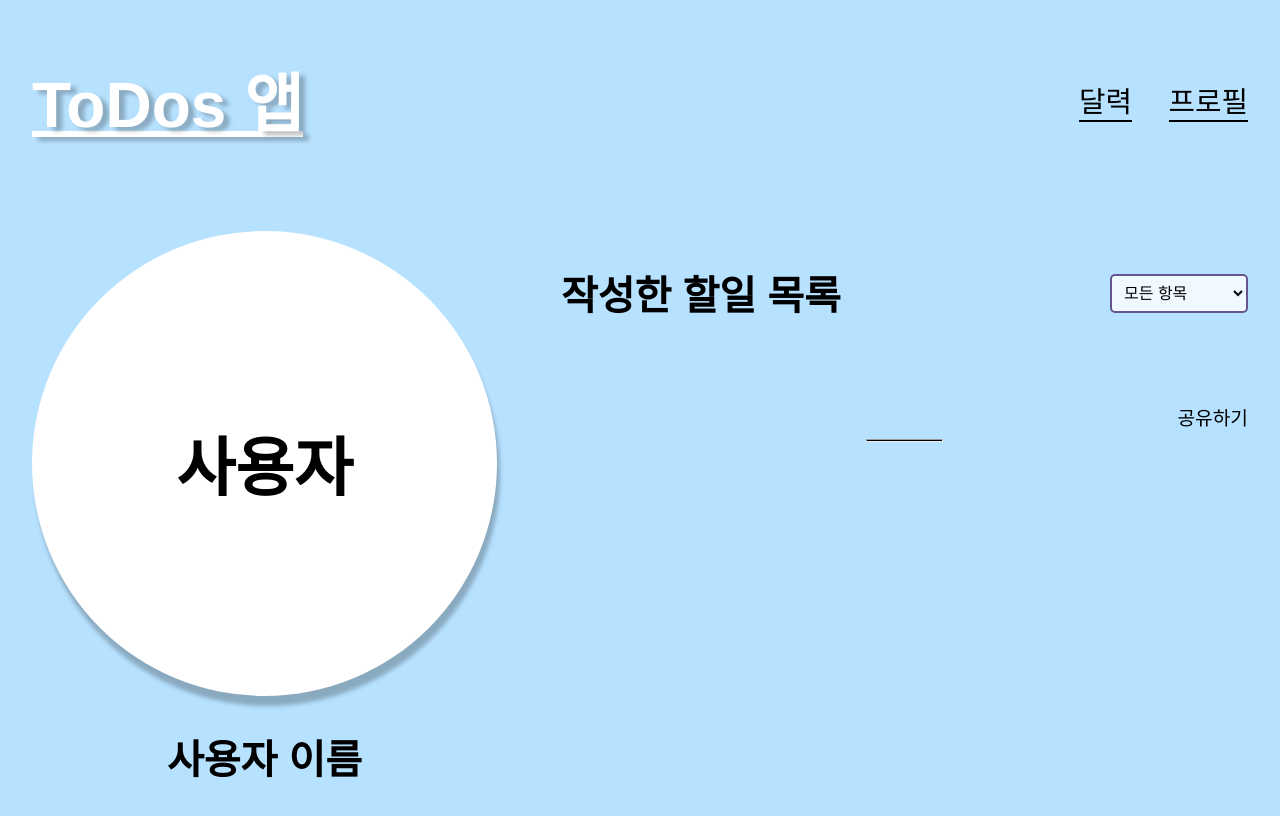
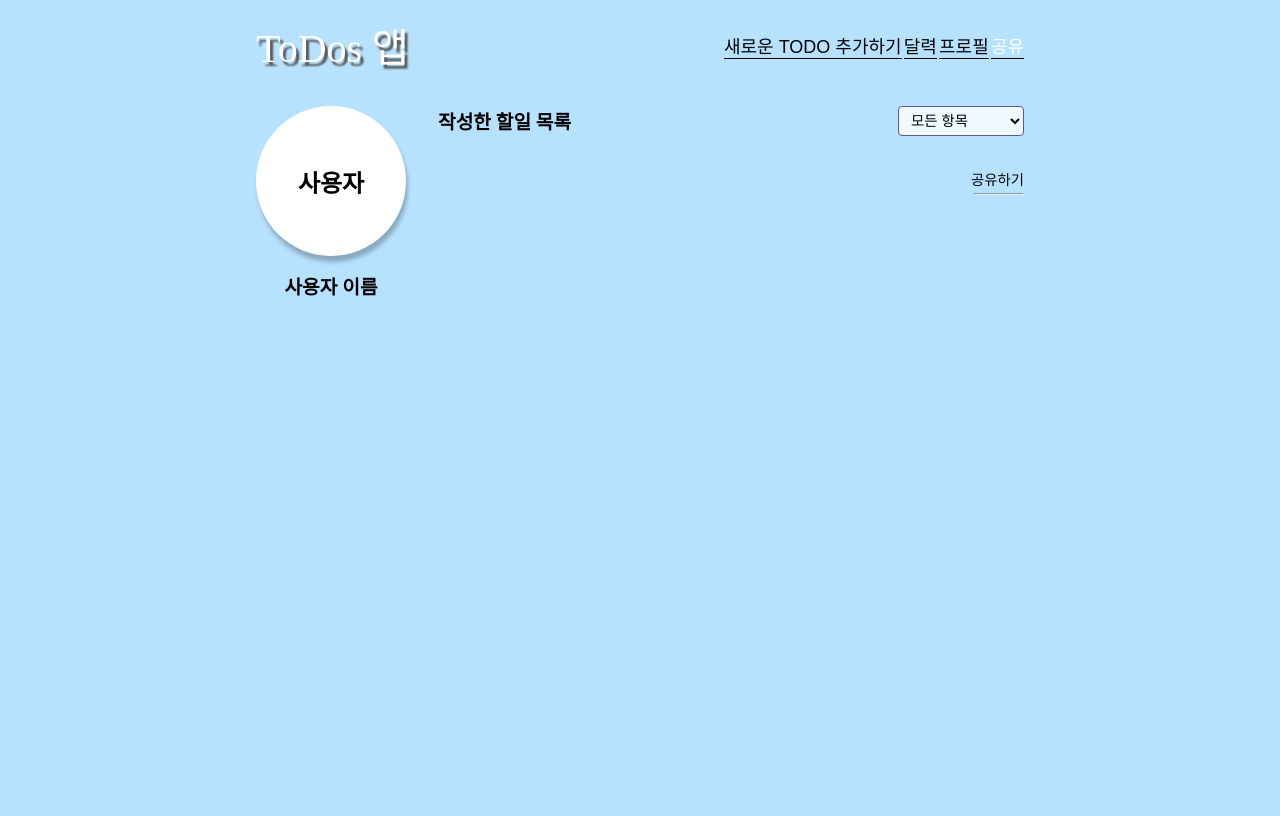
Before and after one commit to goorm-sdd/todo-app, a plain HTML site: page pages/profile.html in a window 1280 px wide. Drawn offline with Linux system fonts and the light colour scheme.

Commit message:
메인페이지와의 통일성을 위한 프로필 페이지 크기 수정 + 기본 css style.css와 연결

```diff
--- a/pages/profile.html
+++ b/pages/profile.html
@@ -5,18 +5,32 @@
     <meta charset="UTF-8" />
     <meta name="viewport" content="width=device-width, initial-scale=1.0" />
     <title>ToDos - 프로필</title>
+    <link rel="stylesheet" href="../styles.css" />
     <link rel="stylesheet" href="../styles/profile.css" />
   </head>
   <body>
-    <main class="container">
-      <header class="header">
-        <h1 class="title"><a class="tohome" href="../pages/index.html">ToDos 앱</a></h1>
-        <nav class="nav">
-          <a href="calendar.html">달력</a>
-          <a href="profile.html">프로필</a>
-        </nav>
+    <div class="app">
+      <header>
+        <h1><a href="./index.html">ToDos 앱</a></h1>
+        <div class="buttons">
+          <div>
+            <button id="create-btn">새로운 ToDo 추가하기</button>
+          </div>
+          <div>
+            <button id="create-btn">
+              <a href="./Calendar.html">달력</a>
+            </button>
+          </div>
+          <div>
+            <button id="create-btn">
+              <a href="../pages/profile.html">프로필</a>
+            </button>
+          </div>
+          <div>
+            <button id="share-btn">공유</button>
+          </div>
+        </div>
       </header>
-
       <div class="profile-section">
         <section class="avatar-section">
           <div class="avatar">사용자</div>
@@ -40,7 +54,7 @@
           </div>
         </section>
       </div>
-    </main>
+    </div>
     <script src="../js/profile.js"></script>
   </body>
 </html>
--- a/styles/profile.css
+++ b/styles/profile.css
@@ -1,36 +1,33 @@
-body {
-    margin: 0;
-    font-family: 'Helvetica Neue', sans-serif;
-    background-color: #b7e2ff;
-  }
 
 .container {
-    max-width: 1842px;
+  max-width: 768px;
   margin: 0 auto;
-    padding: 2rem;
+  padding: 2rem 1rem;
+  display:block;
 }
 
 .header {
   display: flex;
   justify-content: space-between;
   align-items: center;
-    margin-bottom: 4rem;
+  margin-bottom: 2rem;
 }
 
 .title .tohome {
-    font-size: 4rem;
-    font-weight: 900;
+  font-size: 2rem;
+  font-weight: 700;
   color: white;
-    text-shadow: 6px 4px 4px rgba(0, 0, 0, 0.25);
+  text-shadow: 3px 3px 2px rgba(0, 0, 0, 0.25);
 }
 
-
 .nav a {
-    margin-left: 2rem;
-    font-size: 1.8rem;
+  margin-left: 1rem;
+  font-size: 1rem;
   color: black;
   text-decoration: none;
   position: relative;
+  display: flex;
+  gap: 1rem;
 }
 
 .nav a::after {
@@ -39,15 +36,19 @@ body {
   left: 0;
   bottom: -4px;
   width: 100%;
-    height: 2px;
+  height: 1px;
   background-color: black;
   display: block;
+
 }
 
 .profile-section {
   display: flex;
-    gap: 4rem;
-    margin-top: 3rem;
+  flex-wrap: wrap;
+  gap: 2rem;
+  margin-top: 2rem;
+  flex-wrap: wrap;
+  justify-content: space-between;
 }
 
 .avatar-section {
@@ -57,69 +58,74 @@ body {
 }
 
 .avatar {
-    width: 465px;
-    height: 465px;
+  width: 150px;
+  height: 150px;
   border-radius: 50%;
   background: white;
-    box-shadow: 3px 10px 4px rgba(0, 0, 0, 0.25);
+  box-shadow: 2px 6px 4px rgba(0, 0, 0, 0.25);
   display: flex;
   align-items: center;
   justify-content: center;
-    font-size: 4rem;
+  font-size: 1.5rem;
   font-weight: bold;
+  color: black;
 }
 
 .username {
-    margin-top: 2rem;
-    font-size: 2.5rem;
+  margin-top: 1rem;
+  font-size: 1.2rem;
   color: black;
 }
 
 .todo-section {
   flex: 1;
+  min-width: 250px;
 }
 
 .todo-header {
   display: flex;
   justify-content: space-between;
   align-items: center;
-    margin-bottom: 2rem;
+  margin-bottom: 1rem;
 }
 
 .todo-header h2 {
-    font-size: 2.5rem;
+  font-size: 1.2rem;
   color: black;
+  flex: 1;
+  min-width: 300px;
 }
 
 .todo-header select {
-    padding: 0.5rem;
-    font-size: 1rem;
-    border: 2px solid #65558f;
+  padding: 0.3rem 0.5rem;
+  font-size: 0.9rem;
+  border: 1px solid #65558f;
   background-color: rgba(255, 255, 255, 0.8);
-    border-radius: 5px;
+  border-radius: 4px;
 }
 
 .todo-list div {
-    font-size: 1.8rem;
-    padding: 1rem;
+  font-size: 1rem;
+  padding: 0.8rem;
   background: #f4f4f4;
   border: 1px solid #b3b3b3;
-    border-radius: 10px;
-    margin-bottom: 2rem;
+  border-radius: 8px;
+  margin-bottom: 1rem;
+  color: black;
 }
 
 .share-section {
   display: flex;
   flex-direction: column;
   align-items: flex-end;
-    margin-top: 3rem;
-    font-size: 1.2rem;
+  margin-top: 2rem;
+  font-size: 0.9rem;
   color: black;
 }
 
 .divider {
-    width: 75px;
+  width: 50px;
   height: 1px;
   background-color: black;
-    margin-top: 0.5rem;
+  margin-top: 0.3rem;
 }
```
Lines whose indentation alone changed are shown as unchanged.
